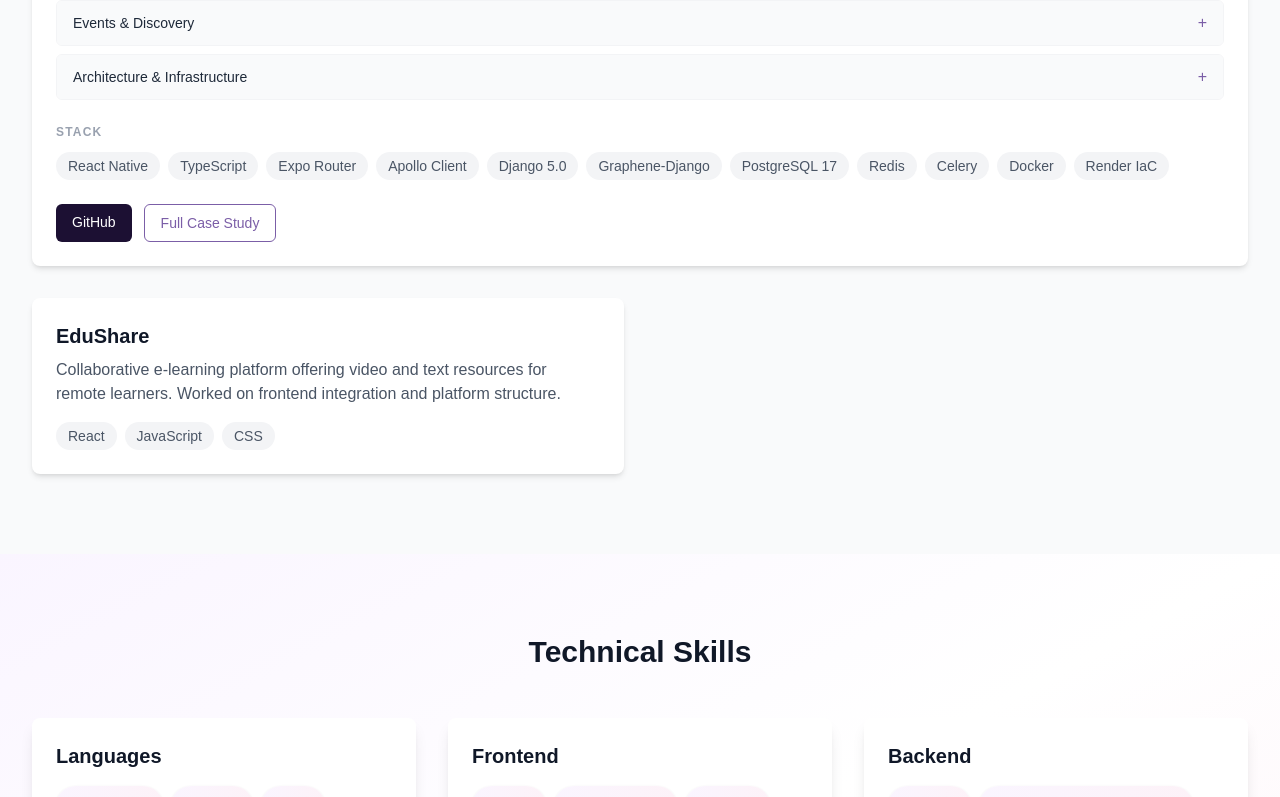
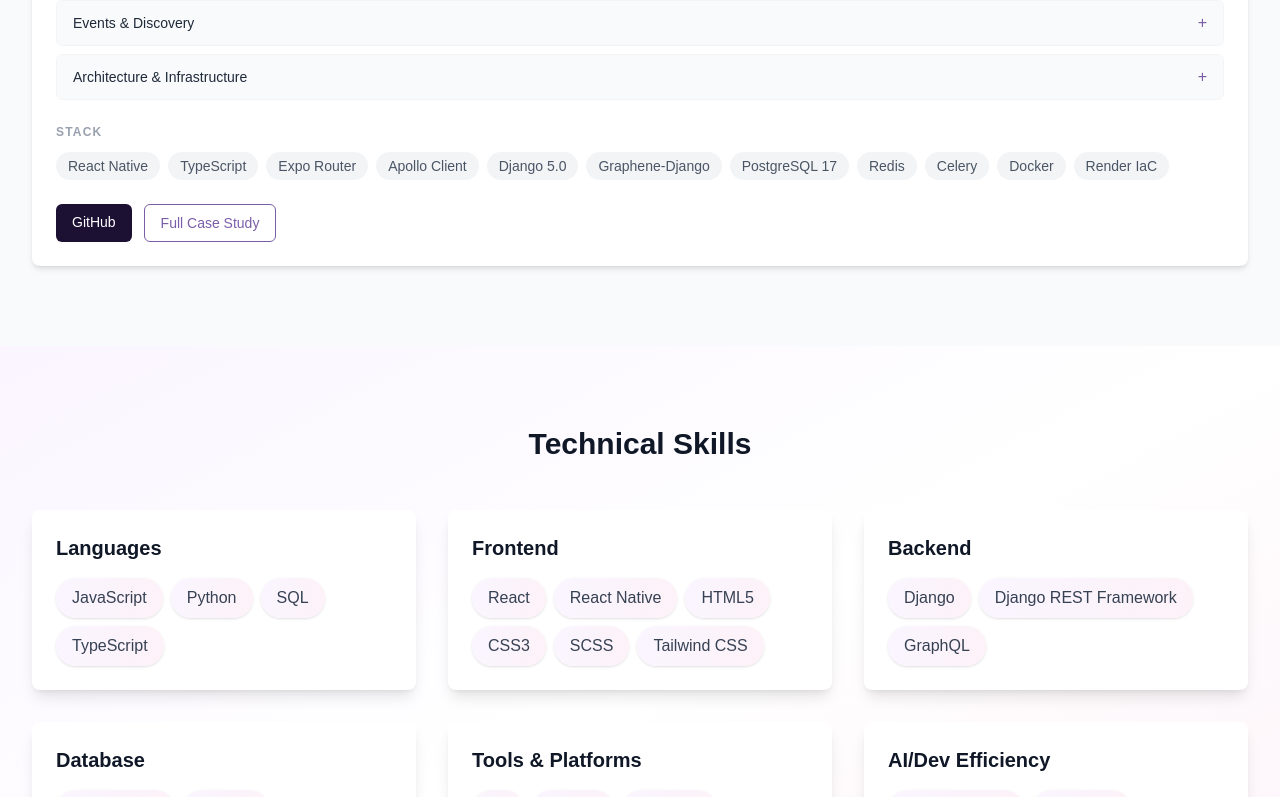
Before and after one commit to faithkatherine/Portfolio, a Next.js app: page / in a window 1280 px wide. Shown: the part 1352-2149 px from the top of the page. Built offline with nearby package versions, Linux system fonts and the light colour scheme.

Commit message:
Remove unused otherProjects array from Projects component
Removed the 'otherProjects' array and its usage in the Projects component.

```diff
--- a/src/components/Projects.tsx
+++ b/src/components/Projects.tsx
@@ -147,7 +147,7 @@ const PursuitCard = () => {
             GitHub
           </a>
           <a
-            href="/Portfolio/Pursuit_Portfolio_final.pdf"
+            href="Pursuit_Portfolio_final.pdf"
             target="_blank"
             rel="noopener noreferrer"
             className="px-4 py-2 border border-[#7B5EA7] text-[#7B5EA7] rounded-md text-sm font-medium hover:bg-[#F3EEFF] transition-colors"
@@ -185,14 +185,6 @@ const ProjectCard = ({
   </div>
 );
 
-const otherProjects = [
-  {
-    title: 'EduShare',
-    description:
-      'Collaborative e-learning platform offering video and text resources for remote learners. Worked on frontend integration and platform structure.',
-    technologies: ['React', 'JavaScript', 'CSS'],
-  },
-];
 
 const Projects = () => {
   return (
@@ -203,9 +195,6 @@ const Projects = () => {
         </h2>
         <div className="grid grid-cols-1 md:grid-cols-2 gap-8">
           <PursuitCard />
-          {otherProjects.map((project, index) => (
-            <ProjectCard key={index} {...project} />
-          ))}
         </div>
       </div>
     </section>
```
